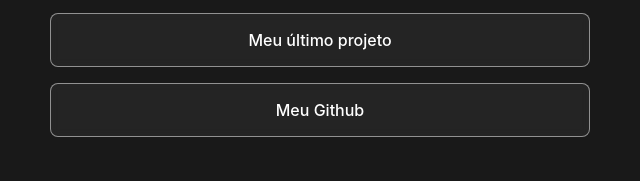
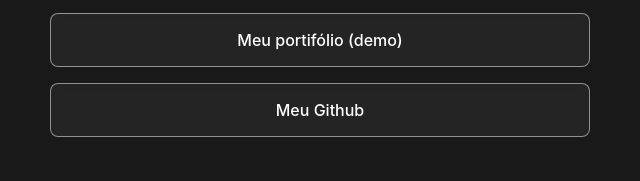
Before and after one commit to gabryvic/card-links, a plain HTML site: page index.html in a window 1280 px wide. Shown: the part 356-537 px from the top of the page, 320-960 px from the left. Drawn offline with nearby package versions, Linux system fonts and the light colour scheme.

Commit message:
novo link do port.

```diff
--- a/index.html
+++ b/index.html
@@ -32,7 +32,7 @@
             <a href="cv/curriculo-gabrielly-freitas.pdf" download>Baixar meu CV</a>
         </li>
         <li>
-            <a href="https://gabryvic.github.io/szpc-projeto-spyxfamily/" target="_blank">Meu último projeto</a>
+            <a href="https://gabryvic.github.io/portifolio/" target="_blank">Meu portifólio (demo)</a>
         </li>
         <li>
             <a href="https://github.com/gabryvic" target="_blank">Meu Github</a>
```
